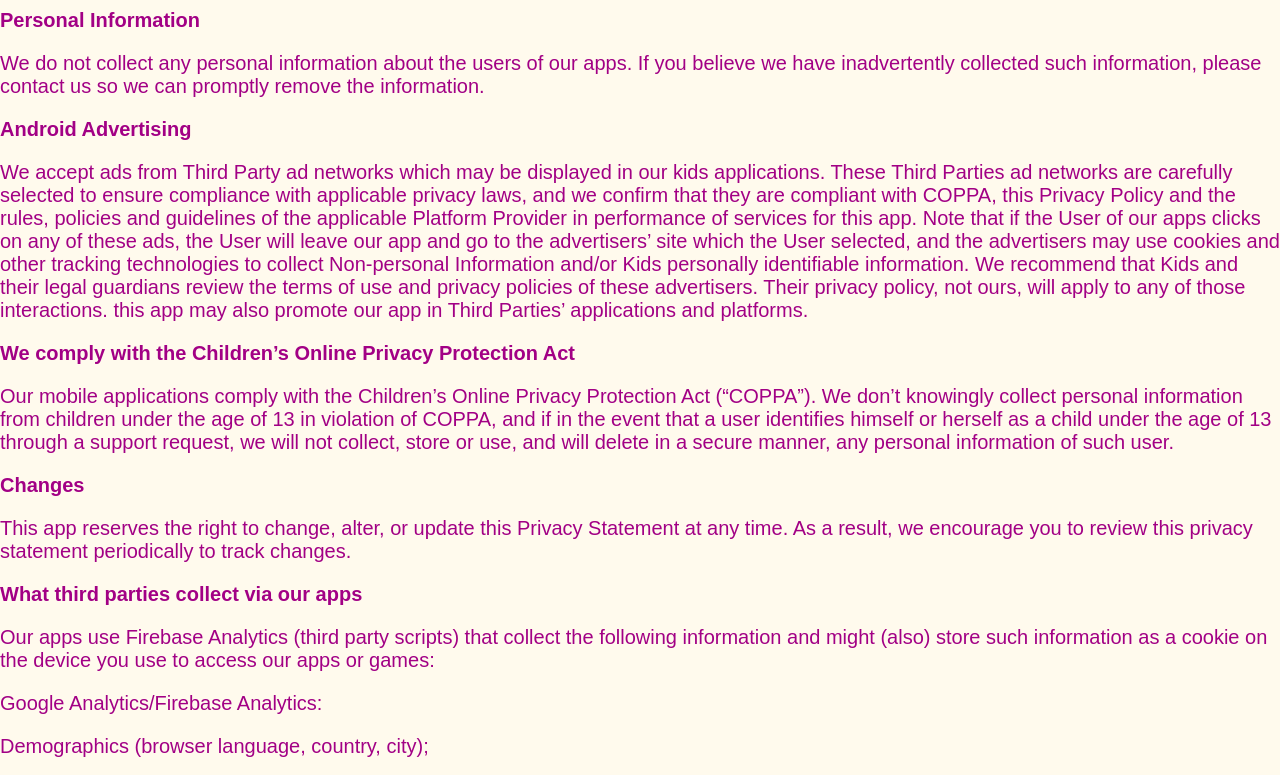
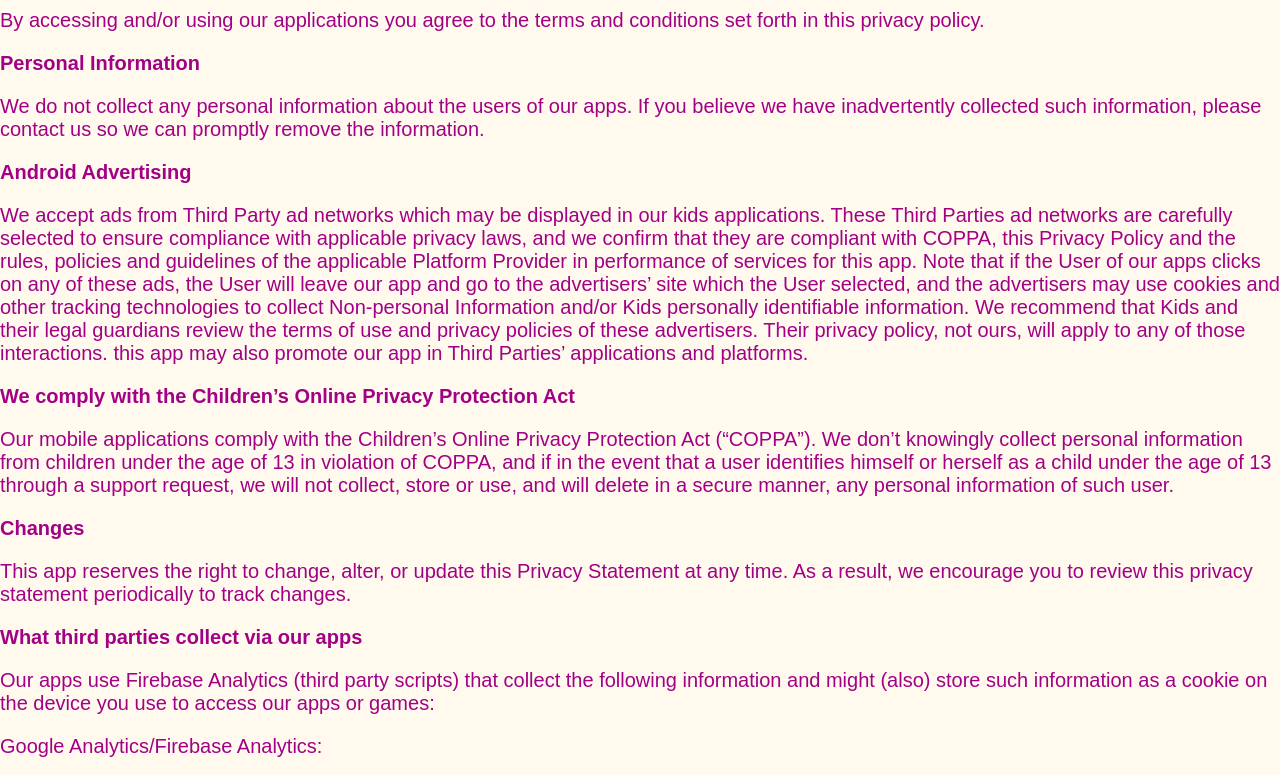
Before and after one commit to Piky01/PinkCircle, a plain HTML site: page index.html in a window 1280 px wide. Shown: the part 148-923 px from the top of the page. Drawn offline with Linux system fonts and the light colour scheme.

Commit message:
Update index.html

```diff
--- a/index.html
+++ b/index.html
@@ -19,6 +19,7 @@
 <h1>Pink Circle Girls Games</h1>
 <h2>Privacy Policy</h2>
 
+<p>	By accessing and/or using our applications you agree to the terms and conditions set forth in this privacy policy.
 <p><strong>Personal Information</strong>
 <p>We do not collect any personal information about the users of our apps.
 If you believe we have inadvertently collected such information, please contact us so we can promptly remove the information.</p>
```
